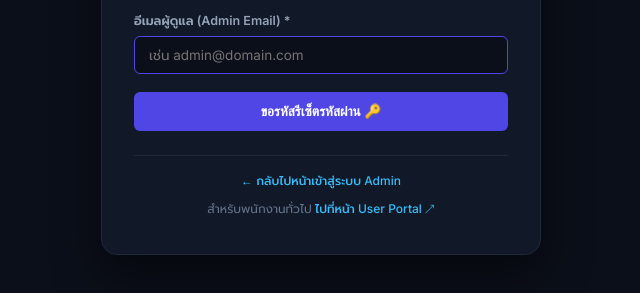
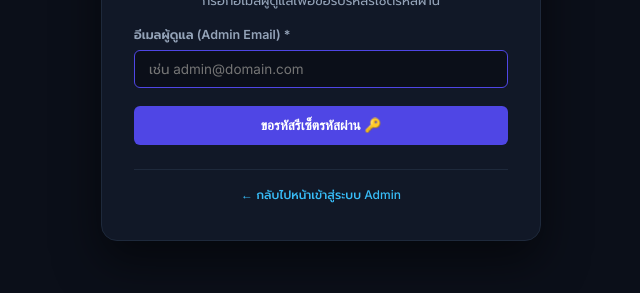
Before and after one commit to XTech004/project-cybersec-69, a website: page public/admin/forgot-password.html in a window 1280 px wide. Shown: the part 365-658 px from the top of the page, without its empty margins (319-959 px from the left). Drawn offline with Linux system fonts and the light colour scheme.

Commit message:
fix(ui): remove user portal redirect link from admin auth pages

```diff
--- a/public/admin/forgot-password.html
+++ b/public/admin/forgot-password.html
@@ -247,9 +247,6 @@
       <div>
         <a href="/admin/login">← กลับไปหน้าเข้าสู่ระบบ Admin</a>
       </div>
-      <div>
-        สำหรับพนักงานทั่วไป <a href="/login">ไปที่หน้า User Portal ↗</a>
-      </div>
     </div>
   </div>
 
```
Also changed, not shown: public/admin/login.html (+0 -3 lines), public/admin/register.html (+0 -3 lines).
